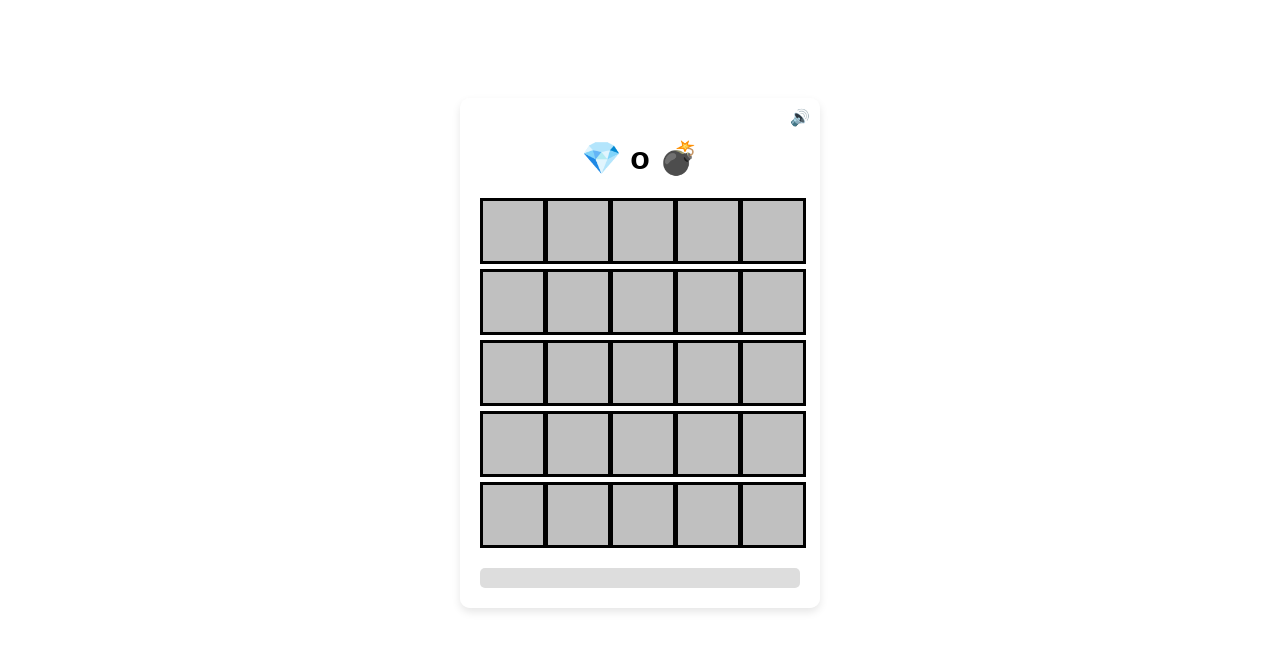
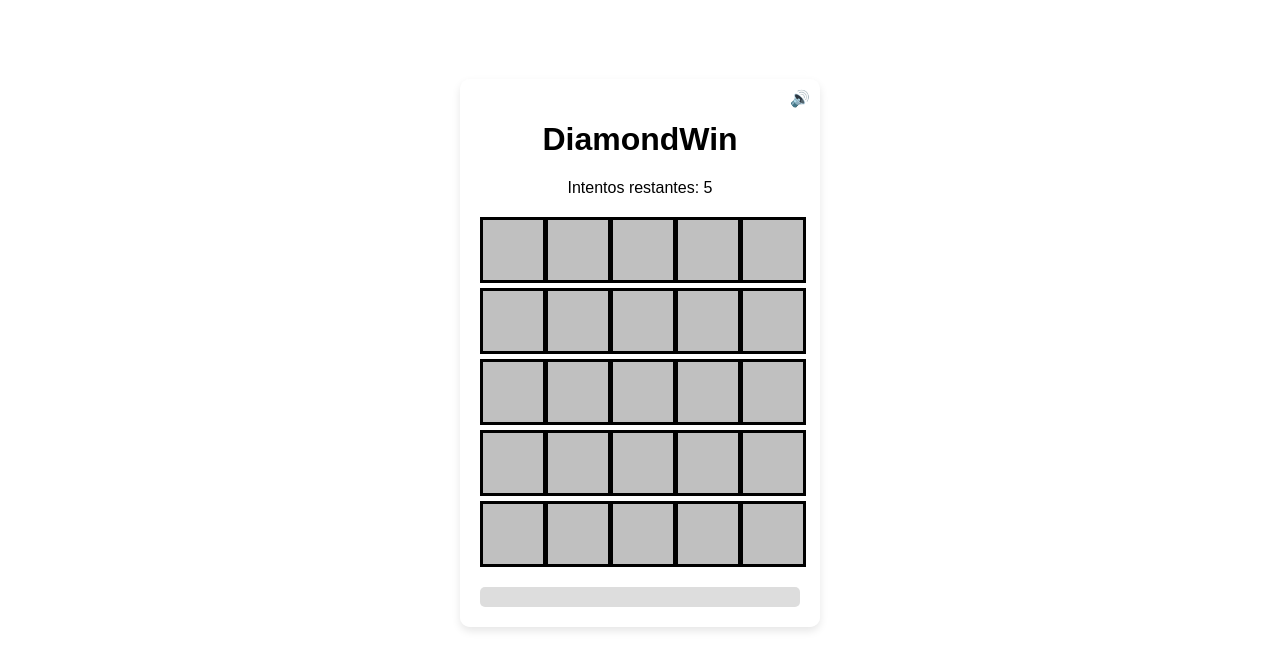
Before and after one commit to jexev2/diamanteswin, a plain HTML site: page index.html in a window 1280 px wide. Shown: the part 82-752 px from the top of the page. Drawn offline with Linux system fonts and the light colour scheme.

Commit message:
index.html

```diff
--- a/index.html
+++ b/index.html
@@ -3,20 +3,24 @@
 <head>
     <meta charset="UTF-8">
     <meta name="viewport" content="width=device-width, initial-scale=1.0">
-    <title>💎 o 💣</title>
+    <title>DiamondWin</title>
     <link rel="stylesheet" href="styles.css">
+    <link href="https://fonts.googleapis.com/css2?family=Montserrat:wght@700&display=swap" rel="stylesheet">
 </head>
 <body>
     <div class="banner">
         <iframe src="https://moanishaiti.com/4/7314046" style="border:none; width:100%; height:100%;" scrolling="no"></iframe>
     </div>
     <div class="container">
-        <h1>💎 o 💣</h1>
+        <h1>DiamondWin</h1>
         <div id="sound-btn">🔊</div>
+        <div class="attempt-counter">
+            Intentos restantes: <span id="attempts">5</span>
+        </div>
         <div class="grid"></div>
         <div id="result"></div>
         <div id="progress-bar"><div></div></div>
-        <a id="link-btn" href="https://t.me/+la7z1cywPaY4MjRh" target="_blank">¡Enlace Desbloqueado!</a>
+        <a id="link-btn" href="https://t.me/+cEBSoAlcKEg2YmNh" target="_blank">¡Enlace Desbloqueado!</a>
         <div class="notification" id="notification">
             <span id="notification-text"></span>
             <button id="retry-btn">Intentar de Nuevo</button>
```
